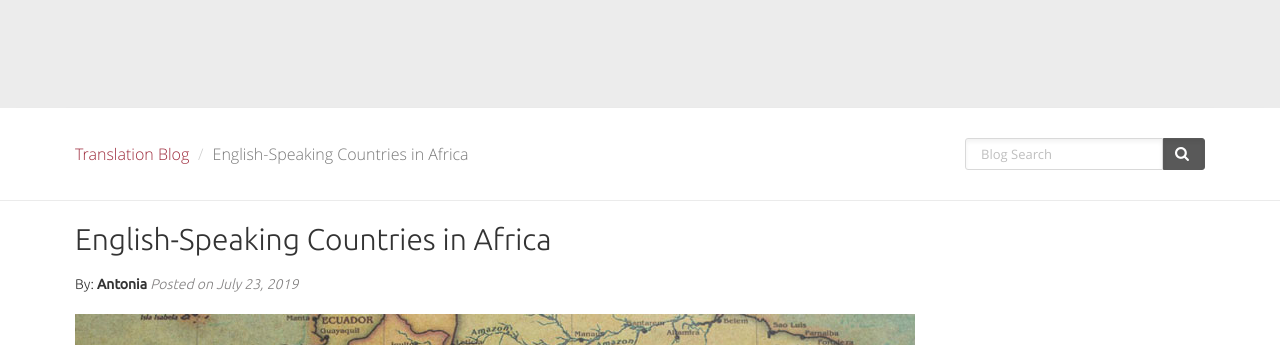
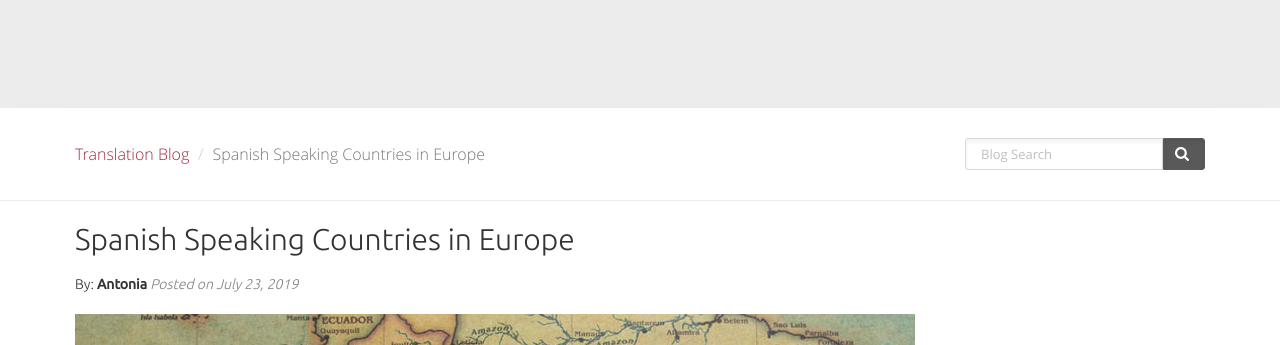
Before and after one commit to jndctranslation/landing_page, a Jekyll site: the page built from _posts/2019-07-23-english-speaking-countries-in-africa.md, in a window 1280 px wide and 900 px high. Shown: the top 345 px of the window. Built offline with Jekyll 4.4.1, drawn with Linux system fonts in a browser that asks for light colours.

Commit message:
Update Blog Posts “2019-07-23-english-speaking-countries-in-africa”

```diff
--- a/_posts/2019-07-23-english-speaking-countries-in-africa.md
+++ b/_posts/2019-07-23-english-speaking-countries-in-africa.md
@@ -1,6 +1,6 @@
 ---
 layout: blog
-title: English-Speaking Countries in Africa
+title: Spanish Speaking Countries in Europe
 description: >-
   Being the second largest continent in the world, one might wonder if there are
   any English-speaking countries in Africa. And the answer would be yes, there
```
